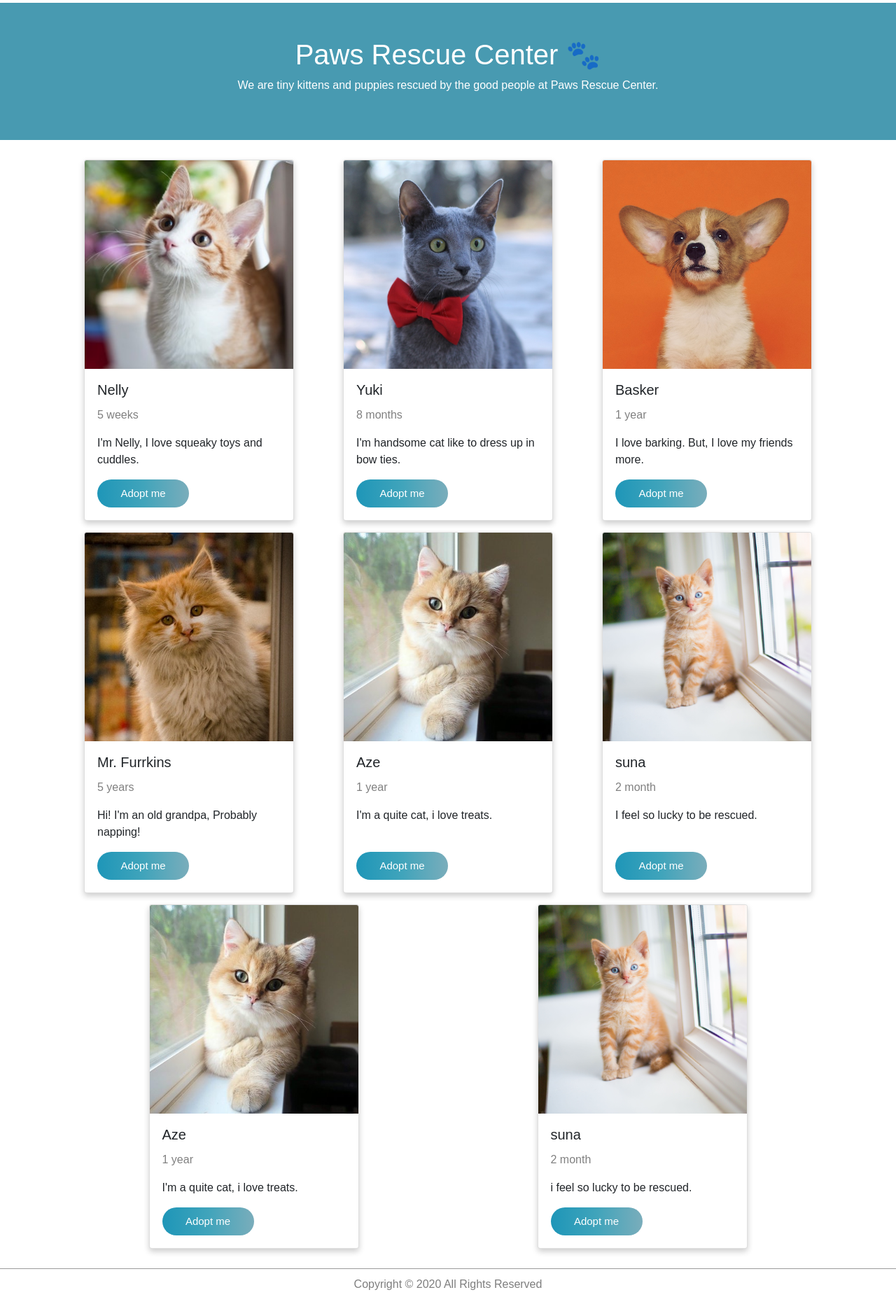
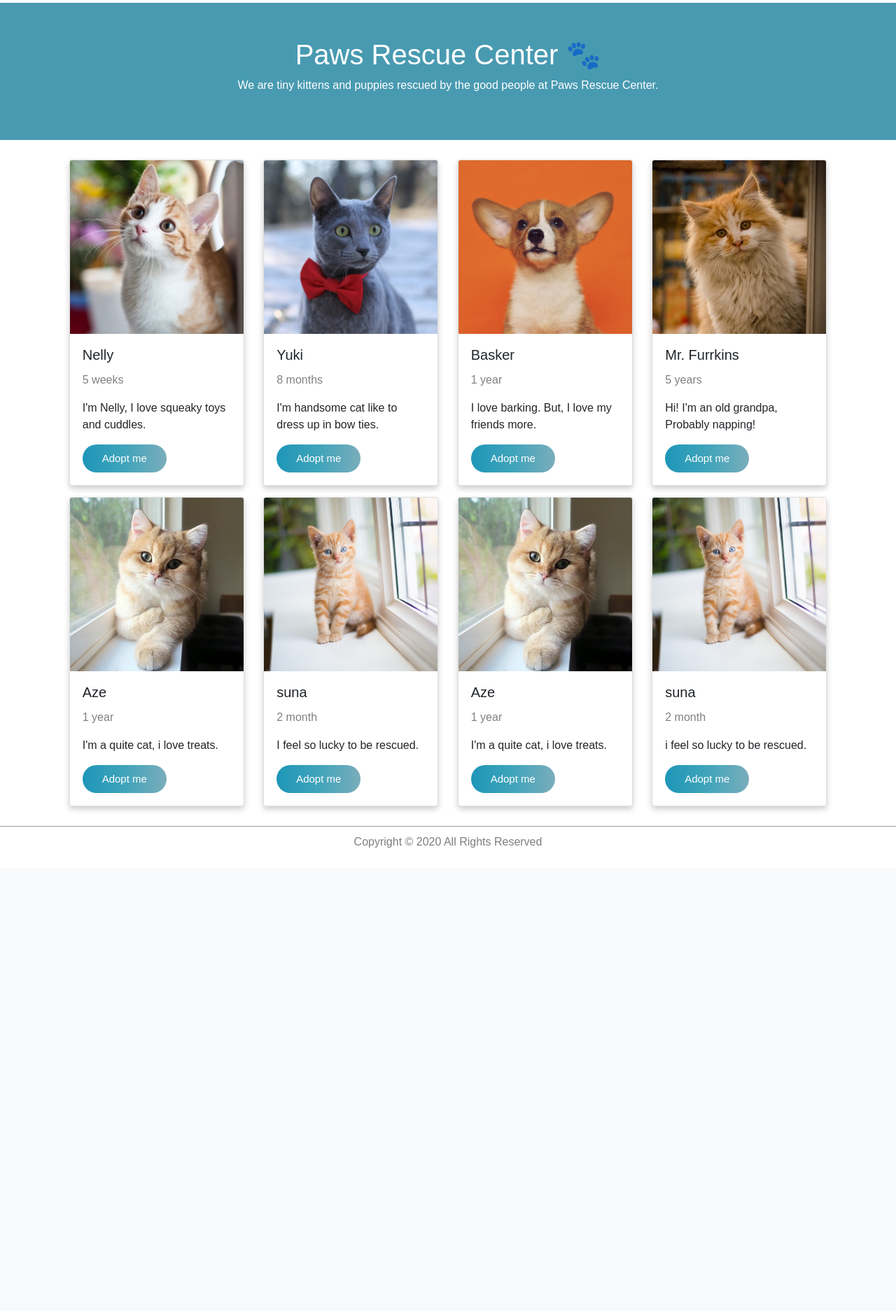
Before and after one commit to AmaniEzz/Paws-Rescue-Center-Website, a Flask app: page / in a window 1280 px wide. Shown: the part 86-1959 px from the top of the page at 70% size. After the commit the page ends 1297 px from the top, so only its background shows below. Run offline with Flask 2, Linux system fonts and the light colour scheme; some libraries are stand-ins or nearby versions.

Commit message:
new Commit

```diff
--- a/app.py
+++ b/app.py
@@ -62,4 +62,4 @@ def pet_details(pet_ID):
 
 
 if __name__ == "__main__":
-    app.run(debug=True, port=6362)
+    app.run(debug=True, port=6162)
--- a/static/style.css
+++ b/static/style.css
@@ -14,7 +14,7 @@
 }
 .card {
    box-shadow: 0 4px 8px 0 rgba(0, 0, 0, 0.2);
-   width: 300px;
+   width: 250px;
    margin: 8px;
 
 }
```
